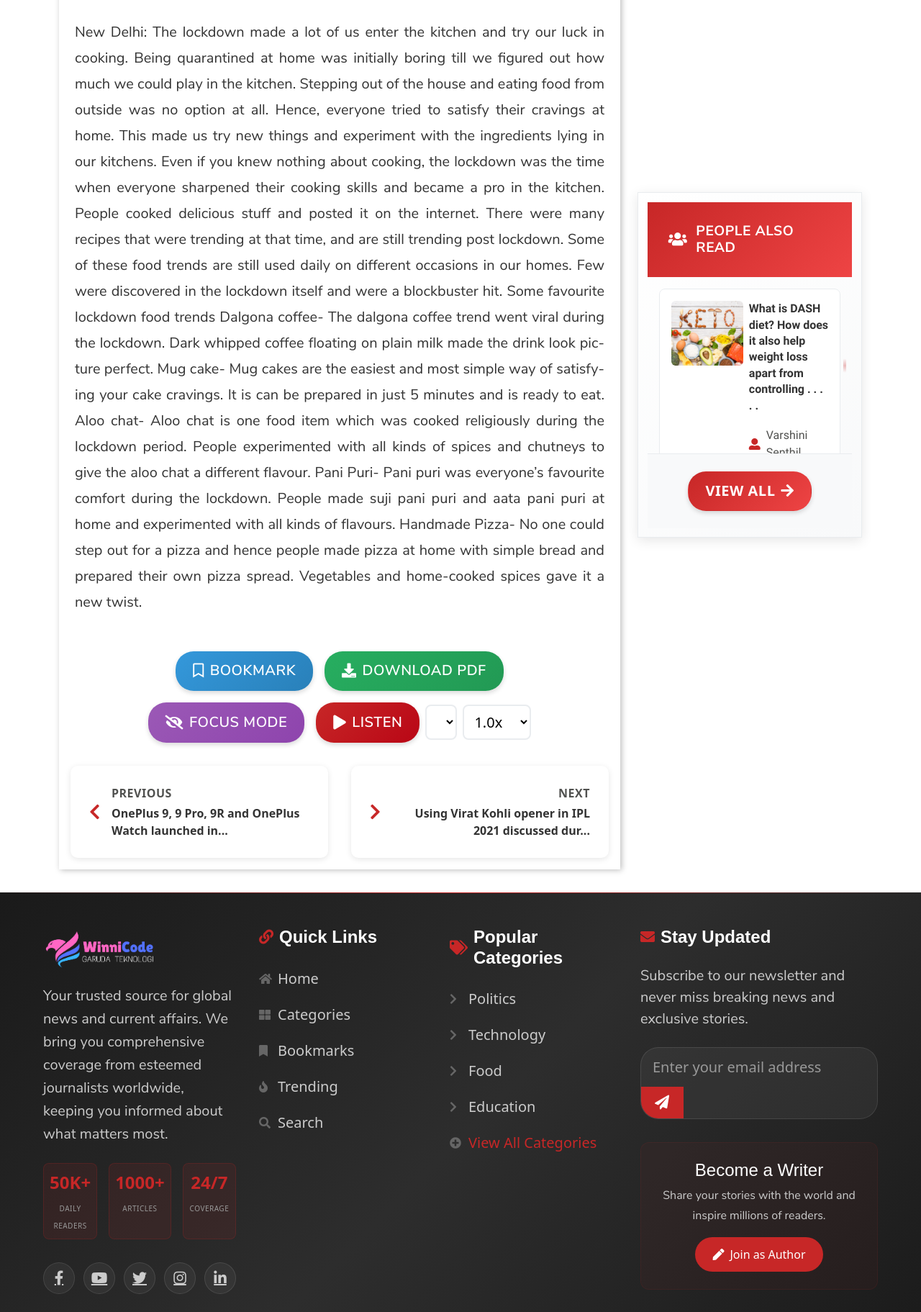
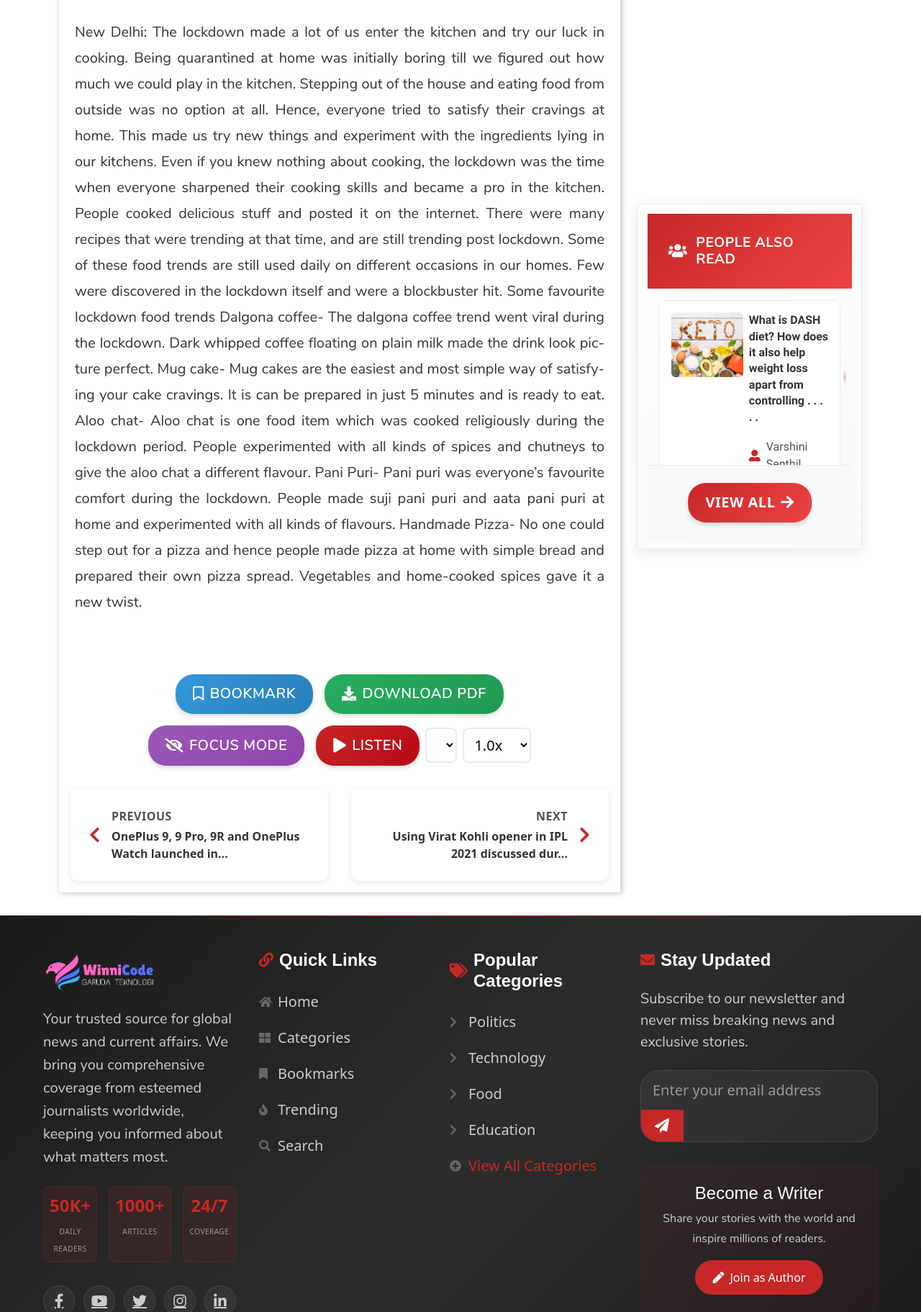
Before and after one commit to Mesayaaa/NewsPortal, a PHP site: page /news.php?id=7 in a window 1280 px wide. Shown: the part 829-2652 px from the top of the page at 72% size. Run offline with PHP 8.4, Linux system fonts and the light colour scheme; data comes from the database, SQL or seed files in the repository; lists and menus that the app fills with data are empty; some libraries are stand-ins or nearby versions; some web fonts are replaced.

Commit message:
`Added table responsive wrapper and updated table styles across multiple files`

```diff
--- a/admin/categories.php
+++ b/admin/categories.php
@@ -37,6 +37,7 @@ require('./includes/nav.inc.php');
           <h4 class="panel-title">Categories</h4>
         </div>
         <div class="panel-body">
+          <div class="table-responsive">
             <table class="table table-striped table-hover article-list">
               <tr>
                 <th style="min-width: 80px; text-align:center">Name</th>
@@ -91,6 +92,7 @@ require('./includes/nav.inc.php');
               }
               ?>
             </table>
+          </div>
         </div>
         <?php
         $paginationQuery = "SELECT * FROM category";
--- a/admin/includes/nav.inc.php
+++ b/admin/includes/nav.inc.php
@@ -82,6 +82,9 @@ if (strpos($uri, "/change-password.php") != false) {
   <!-- ADMIN ENHANCEMENTS -->
   <script src="../assets/js/admin/admin-enhancements.js"></script>
   <script src="../assets/js/admin/file-upload-enhanced.js"></script>
+
+  <!-- TABLE SCROLL INDICATOR -->
+  <script src="../assets/js/table-scroll-indicator.js"></script>
 </head>
 
 <body>
--- a/admin/index.php
+++ b/admin/index.php
@@ -114,6 +114,7 @@ require('./includes/nav.inc.php');
           <h4 class="panel-title">Latest Articles</h4>
         </div>
         <div class="panel-body">
+          <div class="table-responsive">
             <table class="table table-striped article-list table-hover">
               <tr>
                 <th>Title</th>
@@ -175,6 +176,7 @@ require('./includes/nav.inc.php');
       </div>
     </div>
   </div>
+  </div>
 </section>
 
 <?php
--- a/assets/css/news-detail-enhanced.css
+++ b/assets/css/news-detail-enhanced.css
@@ -102,7 +102,7 @@
   height: 4px;
   width: 0%;
   background: linear-gradient(90deg, var(--primary-color), var(--hover-color));
-  z-index: 2000;
+  z-index: 10000;
   transition: width 0.1s ease;
 }
 
@@ -405,10 +405,21 @@ body.focus-mode {
   max-width: 220px;
 }
 
+/* Article Navigation Wrapper - Push to bottom */
+.article-navigation-wrapper {
+  margin-top: auto;
+  padding-top: 2rem;
+}
+
 .nav-links {
   display: flex;
   justify-content: space-between;
   gap: 2rem;
+}
+
+.nav-link-placeholder {
+  flex: 1;
+  visibility: hidden;
 }
 
 .nav-link {
@@ -460,12 +471,21 @@ body.focus-mode {
 
 .next-article {
   text-align: right;
-  flex-direction: row-reverse;
+  justify-content: flex-end;
+}
+
+.next-article .nav-content {
+  order: 1;
+}
+
+.next-article i {
+  order: 2;
 }
 
 .nav-link i {
   font-size: 1.5rem;
   color: var(--primary-color);
+  flex-shrink: 0;
 }
 
 /* Enhanced Sidebar */
--- a/assets/css/search.css
+++ b/assets/css/search.css
@@ -117,12 +117,15 @@
   border-radius: 0 12px 12px 0;
   transition: all 0.3s ease;
   box-shadow: none;
+  color: var(--black-color) !important; /* Ensure text is dark colored */
+  background-color: white !important; /* Ensure background is white */
 }
 
 .search-main-input:focus {
   border-color: var(--primary-color);
   box-shadow: 0 0 0 0.2rem rgba(199, 39, 39, 0.15);
   transform: translateY(-1px);
+  color: var(--black-color) !important; /* Keep text dark on focus */
 }
 
 .search-main-input::placeholder {
@@ -152,12 +155,15 @@
   padding: 0.625rem 0.875rem;
   transition: all 0.3s ease;
   font-size: 0.95rem;
+  color: var(--black-color) !important; /* Ensure text is dark colored */
+  background-color: white !important; /* Ensure background is white */
 }
 
 .form-select:focus, .form-control:focus {
   border-color: var(--primary-color);
   box-shadow: 0 0 0 0.2rem rgba(199, 39, 39, 0.15);
   transform: translateY(-1px);
+  color: var(--black-color) !important; /* Keep text dark on focus */
 }
 
 /* Trending Toggle (No Checkbox) */
--- a/assets/css/style.css
+++ b/assets/css/style.css
@@ -968,6 +968,10 @@ form button {
   word-wrap: break-word;
   overflow-wrap: break-word;
   max-width: 100%;
+  /* Flexbox to push navigation to bottom */
+  display: flex;
+  flex-direction: column;
+  min-height: 80vh;
 }
 .card1 img {
   height: 400px;
--- a/author/includes/footer.inc.php
+++ b/author/includes/footer.inc.php
@@ -8,6 +8,9 @@
 <!-- QUILL.JS LIBRARY -->
 <script src="https://cdn.jsdelivr.net/npm/quill@2.0.3/dist/quill.js"></script>
 
+<!-- TABLE SCROLL INDICATOR -->
+<script src="../assets/js/table-scroll-indicator.js"></script>
+
 </body>
 
 </html>
--- a/author/index.php
+++ b/author/index.php
@@ -94,6 +94,7 @@ require('./includes/nav.inc.php');
             <h4 class="panel-title">Latest Articles</h4>
           </div>
           <div class="panel-body">
+            <div class="table-responsive">
               <table class="table table-striped article-list table-hover">
                 <tr>
                   <th>Title</th>
@@ -150,6 +151,7 @@ require('./includes/nav.inc.php');
         </div>
       </div>
     </div>
+  </div>
 </section>
 
 <?php
--- a/news.php
+++ b/news.php
@@ -144,6 +144,9 @@ if ($row > 0) {
               </div>
             </div>
 
+            <!-- Article Navigation and Actions -->
+            <div class="article-navigation-wrapper">
+
               <!-- Article Actions -->
               <div class="article-actions">
                 <div class="action-buttons">
@@ -162,7 +165,7 @@ if ($row > 0) {
                   }
 
                   // Download button
-                echo '<a class="btn btn-download" target="_blank" href="download-article.php?id=' . $article_id . '" title="Download article as PDF">
+                  echo '<a class="btn btn-download" href="download-article.php?id=' . $article_id . '" title="Download article as PDF">
                           <i class="fas fa-download"></i>
                           <span>Download PDF</span>
                         </a>';
@@ -188,9 +191,6 @@ if ($row > 0) {
                   </div>
                 </div>
               </div>
-
-            <!-- Article Navigation -->
-            <div>
               <?php
               // Get previous article
               $prevQuery = "SELECT article_id, article_title FROM article
@@ -219,6 +219,8 @@ if ($row > 0) {
                       <span class="nav-title"><?php echo substr($prevArticle['article_title'], 0, 50) . '...'; ?></span>
                     </div>
                   </a>
+                <?php else: ?>
+                  <div class="nav-link-placeholder"></div>
                 <?php endif; ?>
 
                 <?php if (mysqli_num_rows($nextResult) > 0):
@@ -230,6 +232,8 @@ if ($row > 0) {
                     </div>
                     <i class="fas fa-chevron-right"></i>
                   </a>
+                <?php else: ?>
+                  <div class="nav-link-placeholder"></div>
                 <?php endif; ?>
               </div>
             </div>
```
Lines whose indentation alone changed are shown as unchanged.
